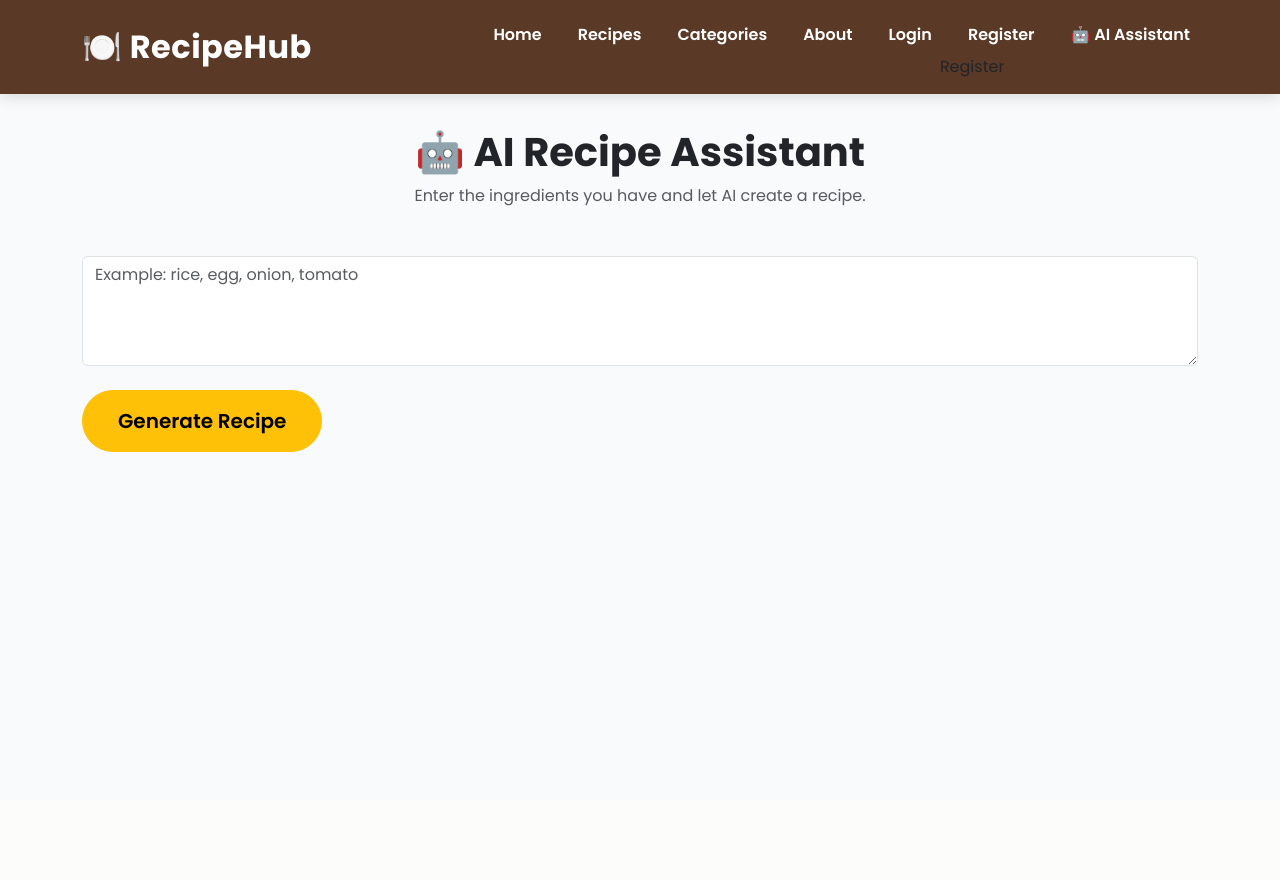
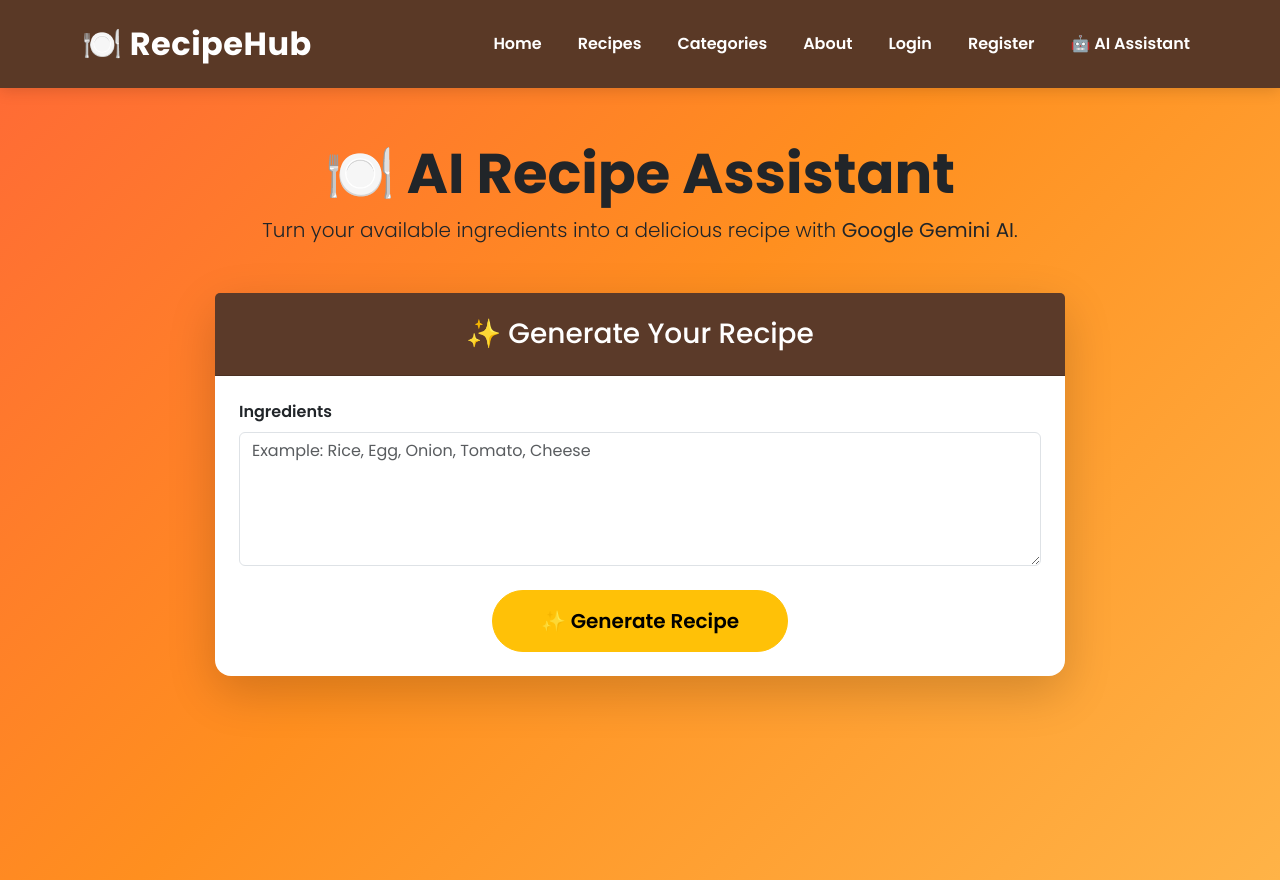
Before and after one commit to rakshithaagowda/RecipeHub, a Django app: template recipes/templates/recipes/ai_recipe.html in a window 1280 px wide. Before the commit the page ends 452 px from the top, so only its background shows below. Run offline with Django 3.2, Linux system fonts and the light colour scheme; the template is opened without the code that fills it, so the values that code supplies are empty.

Commit message:
Implement REST API and enhance AI recipe assistant

```diff
--- a/recipehub/settings.py
+++ b/recipehub/settings.py
@@ -39,6 +39,7 @@ INSTALLED_APPS = [
     'django.contrib.staticfiles',
     'recipes',
     'accounts',
+    'rest_framework',
 ]
 
 MIDDLEWARE = [
--- a/recipes/templates/recipes/ai_recipe.html
+++ b/recipes/templates/recipes/ai_recipe.html
@@ -1,22 +1,48 @@
 {% extends "base.html" %}
 
-{% block title %}AI Recipe Assistant{% endblock %}
+{% block title %}AI Recipe Assistant | RecipeHub{% endblock %}
 
 {% block content %}
 
-<div class="container py-5">
+<div style="
+background: linear-gradient(
+135deg,
+#ff6b35 0%,
+#ff8f1f 45%,
+#ffb347 100%
+);
+min-height:100vh;
+padding:60px 0;
+">
+
+<div class="container">
 
     <div class="text-center mb-5">
 
-        <h1 class="fw-bold">
-            🤖 AI Recipe Assistant
+        <h1 class="display-4 fw-bold text-dark">
+            🍽️ AI Recipe Assistant
         </h1>
 
-        <p class="text-muted">
-            Enter the ingredients you have and let AI create a recipe.
+        <p class="lead text-dark">
+            Turn your available ingredients into a delicious recipe with
+            <strong>Google Gemini AI</strong>.
         </p>
 
     </div>
+
+    <div class="card shadow-lg border-0 rounded-4 mx-auto"
+         style="max-width:850px;">
+
+        <div class="card-header text-white text-center py-4"
+             style="background:#5b3a29;">
+
+            <h3 class="mb-0">
+                ✨ Generate Your Recipe
+            </h3>
+
+        </div>
+
+        <div class="card-body p-4">
 
             <form method="POST">
 
@@ -24,33 +50,61 @@
 
                 <div class="mb-4">
 
+                    <label class="form-label fw-semibold">
+
+                        Ingredients
+
+                    </label>
+
                   <textarea
                 name="ingredients"
                 class="form-control"
-                rows="4"
-                placeholder="Example: rice, egg, onion, tomato"></textarea>
+                rows="5"
+                placeholder="Example: Rice, Egg, Onion, Tomato, Cheese"
+                required>{{ ingredients|default:'' }}</textarea>
 
                 </div>
 
-        <button class="btn btn-warning btn-lg">
+                <div class="text-center">
 
-            Generate Recipe
+                    <button type="submit"
+                            class="btn btn-warning btn-lg px-5 rounded-pill">
+
+                        ✨ Generate Recipe
 
                     </button>
 
+                </div>
+
             </form>
+
+        </div>
+
+    </div>
 
     {% if recipe %}
 
-    <div class="card mt-5 shadow">
+    <div class="card shadow-lg border-0 rounded-4 mt-5 mx-auto"
+         style="max-width:850px;">
 
-        <div class="card-body">
+        <div class="card-header text-white py-3"
+             style="background:#5b3a29;">
 
-            <h3 class="mb-4">
+            <h3 class="mb-0">
                 🍽️ AI Suggested Recipe
             </h3>
 
-            <pre style="white-space:pre-wrap;font-family:Poppins;">
+        </div>
+
+        <div class="card-body p-4">
+
+            <pre style="
+white-space:pre-wrap;
+font-family:'Poppins',sans-serif;
+font-size:16px;
+line-height:1.8;
+margin:0;
+">
 {{ recipe }}
             </pre>
 
@@ -62,4 +116,6 @@
 
 </div>
 
+</div>
+
 {% endblock %}
--- a/recipes/urls.py
+++ b/recipes/urls.py
@@ -9,4 +9,7 @@ urlpatterns = [
     path("recipes/", views.recipe_list, name="recipe_list"),
     path("category/<slug:slug>/", views.category_detail, name="category_detail"),
     path("ai-recipe/", views.ai_recipe, name="ai_recipe"),
+    path("api/recipes/", views.api_recipes, name="api_recipes"),
+    path("api/categories/", views.api_categories, name="api_categories"),
+    path("api/recipes/<slug:slug>/", views.api_recipe_detail, name="api_recipe_detail"),
 ]
--- a/templates/base.html
+++ b/templates/base.html
@@ -143,7 +143,7 @@ Login
    href="{% url 'register' %}">
     Register
 </a>
-Register
+
 </a>
 </li>
 <li class="nav-item">
@@ -175,5 +175,25 @@ once:true
 });
 </script>
 
+<script>
+document.addEventListener("DOMContentLoaded", function () {
+
+    const form = document.querySelector("form");
+
+    if (form) {
+
+        form.addEventListener("submit", function () {
+
+            const btn = form.querySelector("button[type='submit']");
+
+            btn.disabled = true;
+            btn.innerHTML = "⏳ Generating Recipe...";
+
+        });
+
+    }
+
+});
+</script>
 </body>
 </html>
```
Also changed, not shown: recipes/serializers.py (added, +18 -0 lines), recipes/views.py (+45 -10 lines). Lines whose indentation alone changed are shown as unchanged.
